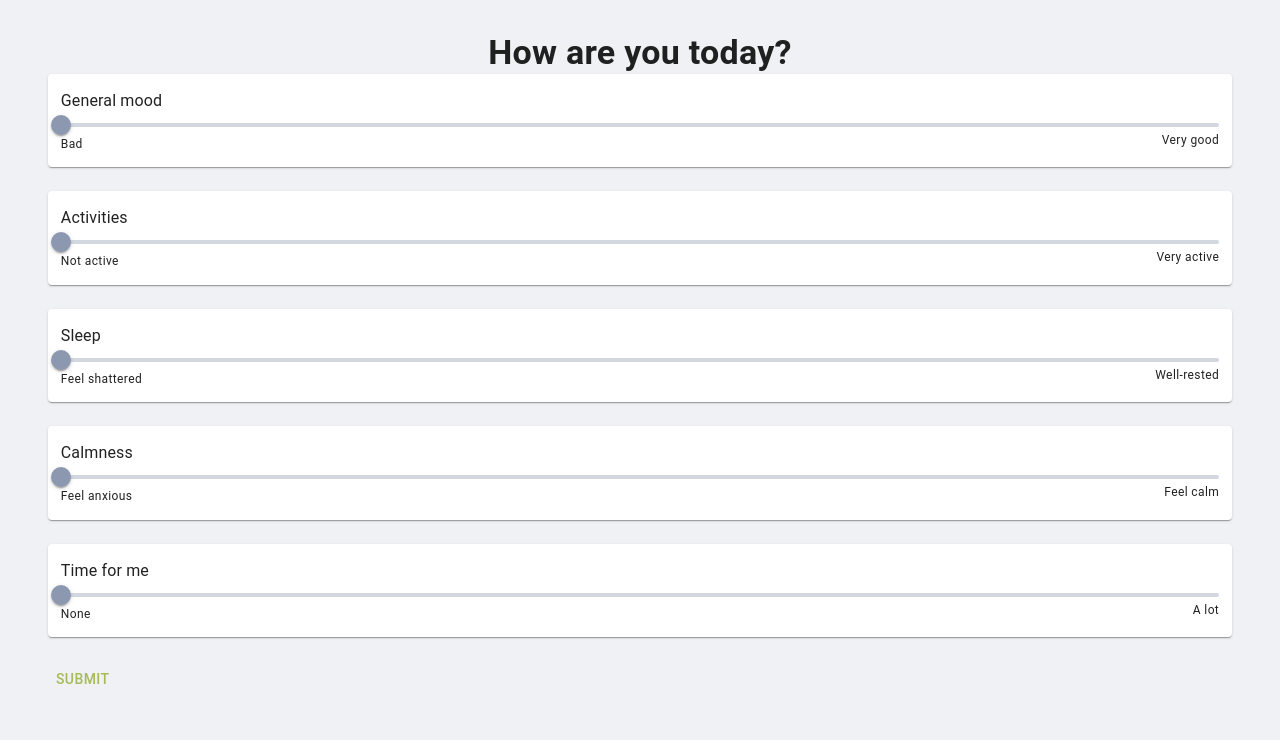
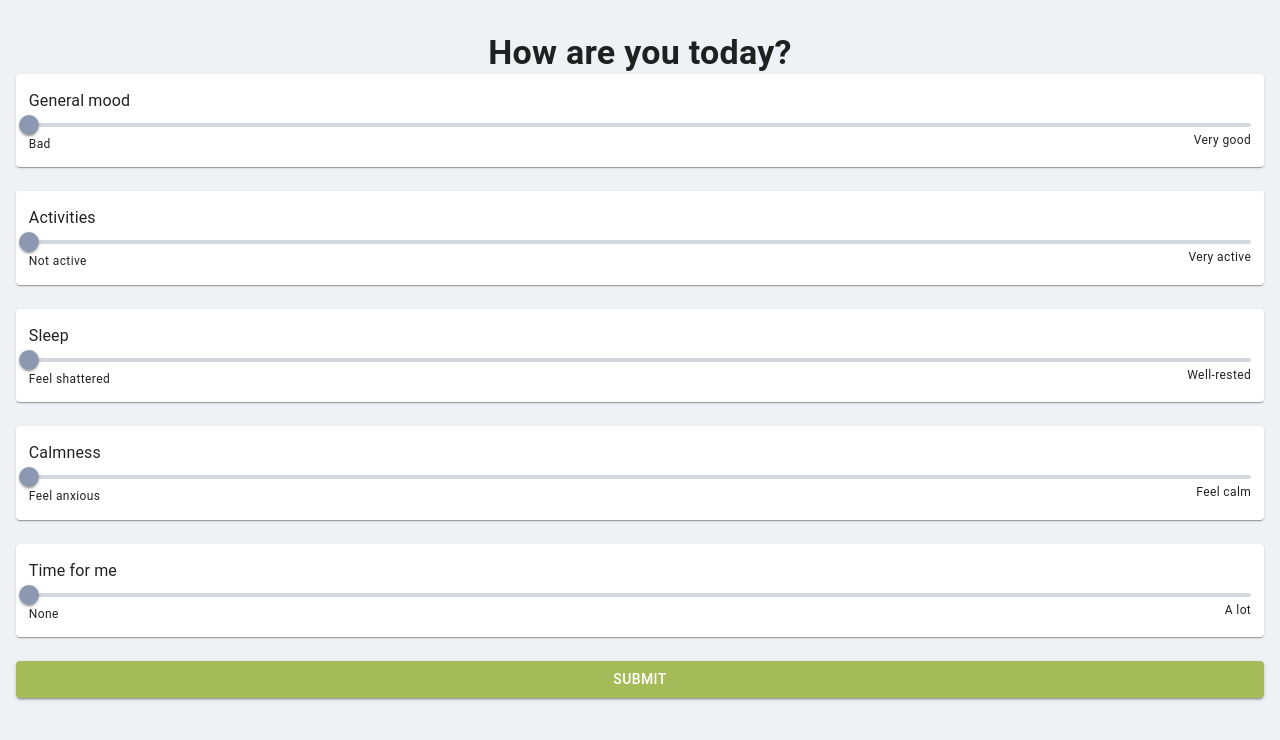
Before and after one commit to kaiuliia/well_being_frontend, a React (Create React App) app: page /login/user/survey in a window 1280 px wide. Shown: the top 740 px of the page. Built offline with nearby package versions, Linux system fonts and the light colour scheme; the HTML template or start-up script is replaced by a standard one.

Commit message:
upd slider color

```diff
--- a/src/components/survey.tsx
+++ b/src/components/survey.tsx
@@ -125,21 +125,16 @@ export function Survey(props: Props) {
     console.log("SUBMITTED!!!!", survey);
   };
 
-  // @ts-ignore
-  // @ts-ignore
-  // @ts-ignore
   return (
-    // <ThemeProvider theme={props.}>
     <React.Fragment>
       <CssBaseline />
-      {/*<Grid container xs={12} sm={12} lg={12}>*/}
-      {/*  <Grid item xs={12} sm={12} lg={12}>*/}
       <Box
         sx={{
-          width: "95%",
+          width: "100%",
           padding: "2rem 1rem 2rem 1rem",
           marginLeft: "auto",
           marginRight: "auto",
+          backgroundColor: "background.default",
         }}
       >
         <Box>
@@ -156,8 +151,6 @@ export function Survey(props: Props) {
               <Box
                 sx={{
                   width: "100%",
-                  // height: "4rem",
-                  // padding: "2rem 1rem 2rem 1rem",
                   marginLeft: "auto",
                   marginRight: "auto",
                 }}
@@ -174,15 +167,19 @@ export function Survey(props: Props) {
                 <br></br>
               </Box>
             ))}
-
-            <Button onClick={handleSubmit}>Submit</Button>
+            <Button
+              fullWidth
+              variant="contained"
+              sx={{
+                color: "#FFFFFF",
+              }}
+              onClick={handleSubmit}
+            >
+              Submit
+            </Button>
           </Box>
         </Box>
       </Box>
-      {/*  </Grid>*/}
-      {/*</Grid>*/}
     </React.Fragment>
-    //{" "}
-    // </ThemeProvider>
   );
 }
```
